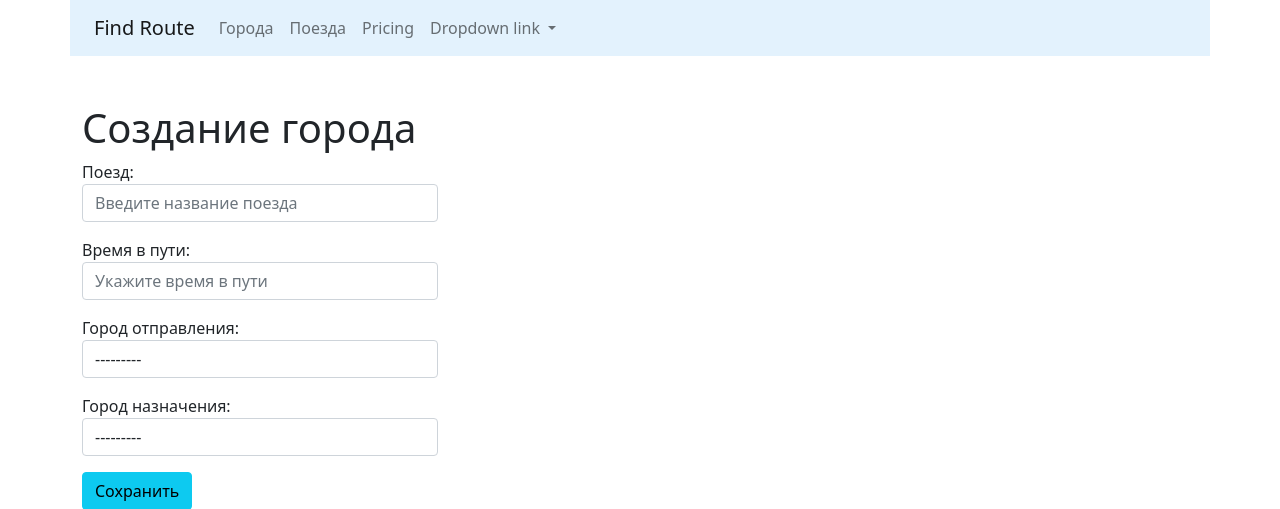
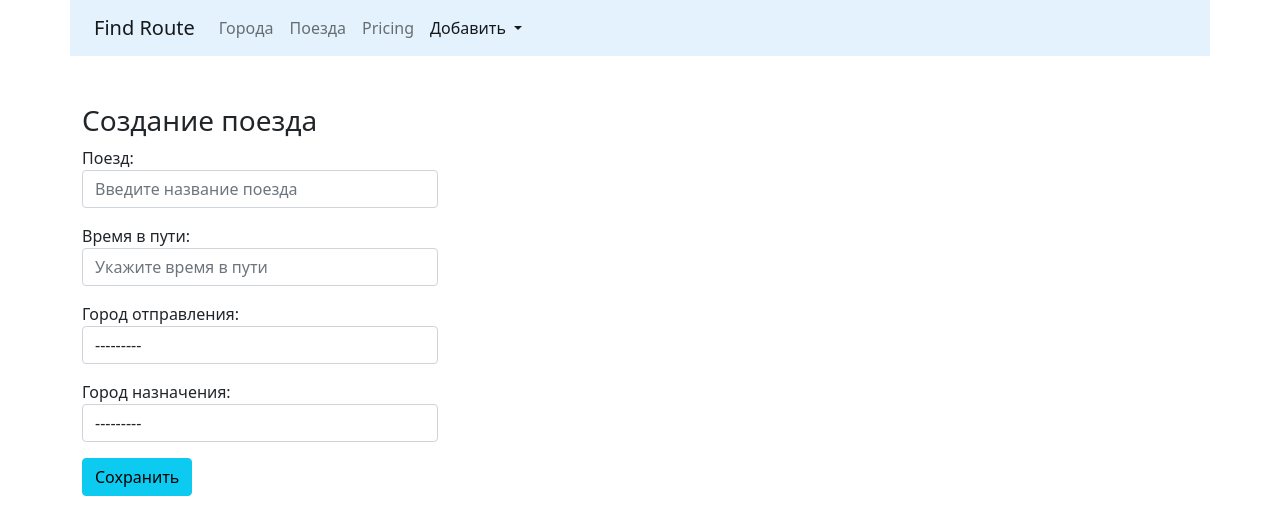
Before and after one commit to mtochenov/find_route, a Django app: page /trains/create/ in a window 1280 px wide. Shown: the top 509 px of the page. Run offline with Django 3.2, Linux system fonts and the light colour scheme; data comes from the database, SQL or seed files in the repository; both versions use the stored data as it was before the commit.

Commit message:
trains creating and updating has been fixed, all present functions work as they should

```diff
--- a/cities/templates/cities/create.html
+++ b/cities/templates/cities/create.html
@@ -2,7 +2,7 @@
 {% block title %} Создание города {% endblock %}
 
 {% block content %}
-    <h1>Создание города</h1>
+    <h3>Создание города</h3>
 
     {% include "main/form.html" with button="Сохранить" %}
 
--- a/main/templates/main/base.html
+++ b/main/templates/main/base.html
@@ -1,5 +1,7 @@
 {% url 'cities:cities' as cities_url %}
+{% url 'cities:create' as cities_create_url %}
 {% url 'trains:trains' as trains_url %}
+{% url 'trains:create' as trains_create_url %}
 <!doctype html>
 <html lang="en">
   <head>
@@ -33,13 +35,16 @@
               <a class="nav-link" href="#">Pricing</a>
             </li>
             <li class="nav-item dropdown">
-              <a class="nav-link dropdown-toggle" href="#" id="navbarDropdownMenuLink" role="button" data-bs-toggle="dropdown" aria-expanded="false">
-                Dropdown link
+              <a class="nav-link dropdown-toggle
+                        {% if request.path == cities_create_url or request.path == trains_create_url %}
+                          active
+                        {% endif %}
+                       " href="#" id="navbarDropdownMenuLink" role="button" data-bs-toggle="dropdown" aria-expanded="false">
+                Добавить
               </a>
               <ul class="dropdown-menu" aria-labelledby="navbarDropdownMenuLink">
-                <li><a class="dropdown-item" href="#">Action</a></li>
-                <li><a class="dropdown-item" href="#">Another action</a></li>
-                <li><a class="dropdown-item" href="#">Something else here</a></li>
+                <li><a class="dropdown-item" href="{% url 'cities:create' %}">Новый город</a></li>
+                <li><a class="dropdown-item" href="{% url 'trains:create' %}">Новый поезд</a></li>
               </ul>
             </li>
           </ul>
--- a/main/templates/main/form.html
+++ b/main/templates/main/form.html
@@ -1,6 +1,6 @@
 <div class="row">
     <div class="col-md-4">
-        <form action="{{action}}" method="post">
+        <form action="{{action}}" method="post">  {# enctype="multipart/form-data" #}
             {% csrf_token %}
             {{ form.as_p }}
             <button type="submit" class="btn btn-info">{{ button }}</button>
--- a/trains/forms.py
+++ b/trains/forms.py
@@ -10,11 +10,11 @@ class TrainForm(forms.ModelForm):
                                "placeholder": "Введите название поезда"
                            }))
 
-    travel_time = forms.ImageField(label="Время в пути",
-                                   widget=forms.NumberInput(attrs={
-                                       "class": "form-control",
-                                       "placeholder": "Укажите время в пути"
-                                   }))
+    travel_time = forms.IntegerField(label="Время в пути",
+                                     widget=forms.NumberInput(attrs={
+                                           "class": "form-control",
+                                           "placeholder": "Укажите время в пути"
+                                     }))  # forms.ImageField - неверный формат ввода данных
 
     departure_city = forms.ModelChoiceField(label="Город отправления",
                                             queryset=City.objects.all(),
--- a/trains/models.py
+++ b/trains/models.py
@@ -5,7 +5,7 @@ from cities.models import City
 
 class Train(models.Model):
     """Задаеем поля в таблице: имя, время_в_пути, город_отправления и город_назначения"""
-    name = models.CharField(max_length=55, unique=True, verbose_name="Номер поезда")
+    name = models.CharField(max_length=50, unique=True, verbose_name="Номер поезда")
     travel_time = models.PositiveSmallIntegerField(verbose_name="Время в пути")
 
     departure_city = models.ForeignKey(City, on_delete=models.CASCADE,  # CASCADE - Приудалении данных в одной таблице удаляются и связанные данные в др. таблицах
@@ -43,11 +43,11 @@ class Train(models.Model):
         super().save(*args, **kwargs)
 
 
-class TrainTest(models.Model):  # class was added
-    name = models.CharField(max_length=50, unique=True,
-                            verbose_name='Номер поезда')
-    from_city = models.ForeignKey(City, on_delete=models.CASCADE,
-                                  # null=True, blank=True,
-                                  related_name='from_city',
-                                  verbose_name='Из какого города'
-                                  )
+# class TrainTest(models.Model):  # class was added
+#     name = models.CharField(max_length=50, unique=True,
+#                             verbose_name='Номер поезда')
+#     from_city = models.ForeignKey(City, on_delete=models.CASCADE,
+#                                   # null=True, blank=True,
+#                                   related_name='from_city',
+#                                   verbose_name='Из какого города'
+#                                   )
--- a/trains/templates/trains/create.html
+++ b/trains/templates/trains/create.html
@@ -1,8 +1,8 @@
 {% extends 'main/base.html' %}
-{% block title %} Создание города {% endblock %}
+{% block title %} Создание поезда {% endblock %}
 
 {% block content %}
-    <h1>Создание города</h1>
+    <h3>Создание поезда</h3>
 
     {% include "main/form.html" with button="Сохранить" %}
 
--- a/trains/urls.py
+++ b/trains/urls.py
@@ -12,5 +12,4 @@ urlpatterns = [
     path('<int:pk>/update/', TrainUpdateView.as_view(), name="update"),
     path('<int:pk>/delete/', TrainDeleteView.as_view(), name="delete"),
     # path('', views.trains, name="trains"),
-
-]
+                ]
--- a/trains/views.py
+++ b/trains/views.py
@@ -8,21 +8,26 @@ from trains.forms import TrainForm
 from trains.models import Train
 
 __all__ = (
-    "trains", "TrainDetailView", "TrainCreateView", "TrainUpdateView", "TrainDeleteView", "TrainListView",
+    # "trains",
+    "TrainDetailView",
+    "TrainCreateView",
+    "TrainUpdateView",
+    "TrainDeleteView",
+    "TrainListView",
 )
 
 
-def trains(request, page_number=None, pk=None):
-    qs = Train.objects.all()
-    list = Paginator(qs, 4)
-    page_number = request.GET.get('page')  # Was added
-    page_obj = list.get_page(page_number)
-    data = {
-        "title": "Список Поездов",
-        "page_obj": page_obj,
-            }
-
-    return render(request, "trains/trains.html", data)
+# def trains(request, page_number=None, pk=None):
+#     qs = Train.objects.all()
+#     list = Paginator(qs, 4)
+#     page_number = request.GET.get('page')  # Was added
+#     page_obj = list.get_page(page_number)
+#     data = {
+#         "title": "Список Поездов",
+#         "page_obj": page_obj,
+#             }
+#
+#     return render(request, "trains/trains.html", data)
 
 
 class TrainListView(ListView):
@@ -54,7 +59,7 @@ class TrainUpdateView(SuccessMessageMixin, UpdateView):
 
 class TrainDeleteView(DeleteView):
     model = Train
-    # template_name = "trains/delete.html"  # comment was added
+    template_name = "trains/delete.html"  # comment was added
     success_url = reverse_lazy("trains:trains")
 
     def get(self, request, *args, **kwargs):
```
Also changed, not shown: db.sqlite3, trains/migrations/0003_alter_train_departure_city.py (added), trains/migrations/0004_auto_20210703_2051.py (added).
